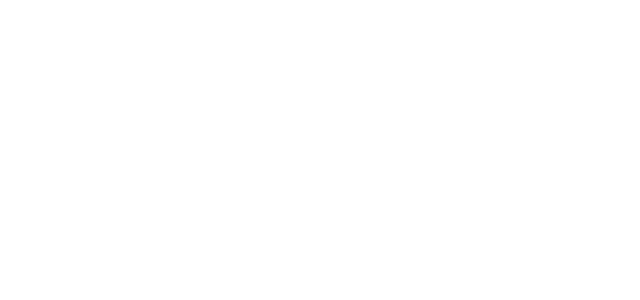
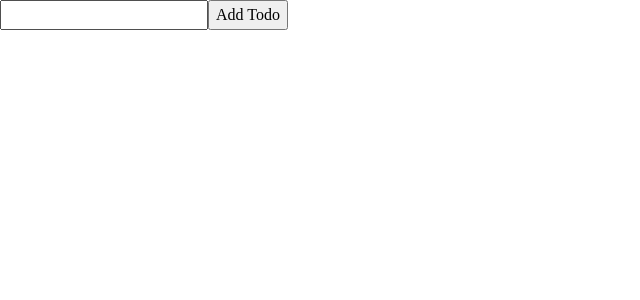
Before and after one commit to jaenudincollege/project, a React (Vite) app in the folder redux-todo/: page / in a window 1280 px wide. Shown: the top 300 px of the page, without its empty margins (0-640 px from the left). Built offline with nearby package versions, Linux system fonts and the light colour scheme.

Commit message:
Add Todo component for input and display

```diff
--- a/redux-todo/src/App.jsx
+++ b/redux-todo/src/App.jsx
@@ -1,9 +1,11 @@
 import GlobalStyle from "./styles/GlobalStyles";
+import Todo from "./features/Todo";
 
 const App = () => {
   return (
     <>
       <GlobalStyle />
+      <Todo />
     </>
   );
 };
--- /dev/null
+++ b/redux-todo/src/features/Todo.jsx
@@ -0,0 +1,56 @@
+import { useState } from "react";
+import { useSelector } from "react-redux";
+import { useDispatch } from "react-redux";
+import { addTodo, deleteTodo, toggleCompleted } from "./todoSlice";
+
+const Todo = () => {
+  const [text, setText] = useState("");
+  const { todos } = useSelector((state) => state.todos);
+  const dispatch = useDispatch();
+
+  console.log(todos);
+
+  const handleChange = (e) => {
+    setText(e.target.value);
+  };
+
+  const handleClick = () => {
+    if (text) {
+      dispatch(addTodo(text));
+      setText("");
+    }
+  };
+
+  const handleDelete = (id) => {
+    dispatch(deleteTodo(id));
+  };
+
+  const handleCompleted = (id) => {
+    dispatch(toggleCompleted(id));
+  };
+
+  return (
+    <div>
+      <input type="text" value={text} onChange={handleChange} />
+      <button onClick={handleClick}>Add Todo</button>
+
+      <div>
+        {todos.map((todo) => (
+          <div key={todo.id}>
+            <h1
+              style={{
+                textDecoration: todo.completed ? "line-through" : "none",
+              }}
+            >
+              {todo.title}
+            </h1>
+            <button onClick={() => handleDelete(todo.id)}>delete</button>
+            <button onClick={() => handleCompleted(todo.id)}>completed</button>
+          </div>
+        ))}
+      </div>
+    </div>
+  );
+};
+
+export default Todo;
```
